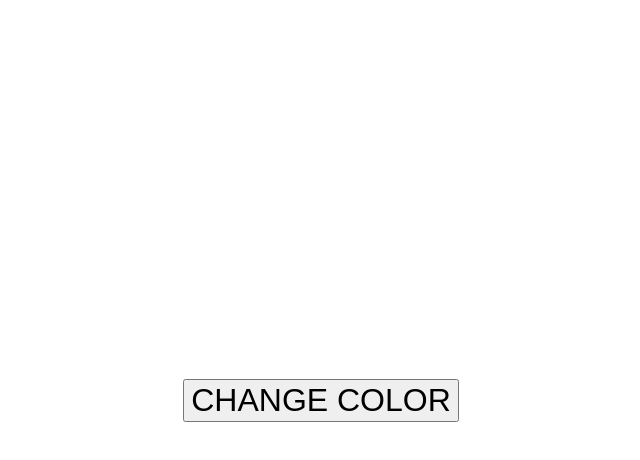
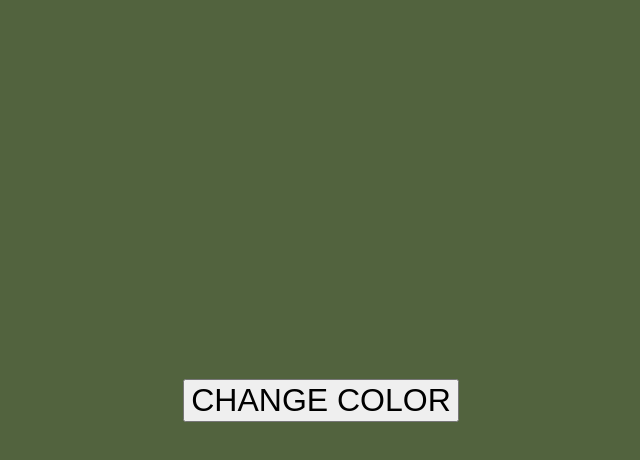
Before and after one commit to msolone/random-color-generator, a website: page public/index.html in a window 1280 px wide. Both pictures are taken after a click on the button "CHANGE COLOR". Shown: the whole page, without its empty margins (319-959 px from the left). Drawn offline with Linux system fonts and the light colour scheme.

Commit message:
The button randomly changing the background color

```diff
--- a/public/index.html
+++ b/public/index.html
@@ -6,7 +6,7 @@
     <title>Random Color Generator</title>
     <link rel="stylesheet" href="/screen.css">
   </head>
-  <body>
+  <body id="background">
     <button class="change-color-button">CHANGE COLOR</button>
     <h3 class="color-code"></h3>
     <script src="/main.js" charset="utf-8"></script>
--- a/public/main.js
+++ b/public/main.js
@@ -5,14 +5,18 @@
 // document.addEventListener('DOMContentLoaded', main)
 
 const colorNumbers = ['0','1','2','3','4','5','6','7','8','9','A','B','C','D','E','F']
-const colorCodeArray = []
+const colorCodeArray = ['#']
+
+
 
 const randomColor = () => {
+  const colorCodeArray = ['#']
   console.log('this works')
   for (i = 0; i < 6; i++) {
     const randomIndex = colorNumbers[Math.floor(Math.random() *15)]
     colorCodeArray.push(randomIndex)
     colorCode = colorCodeArray.join('')
+    document.body.style.background = colorCode
 
   }
 }
```
Also changed, not shown: public/screen.css (line endings or trailing spaces).
